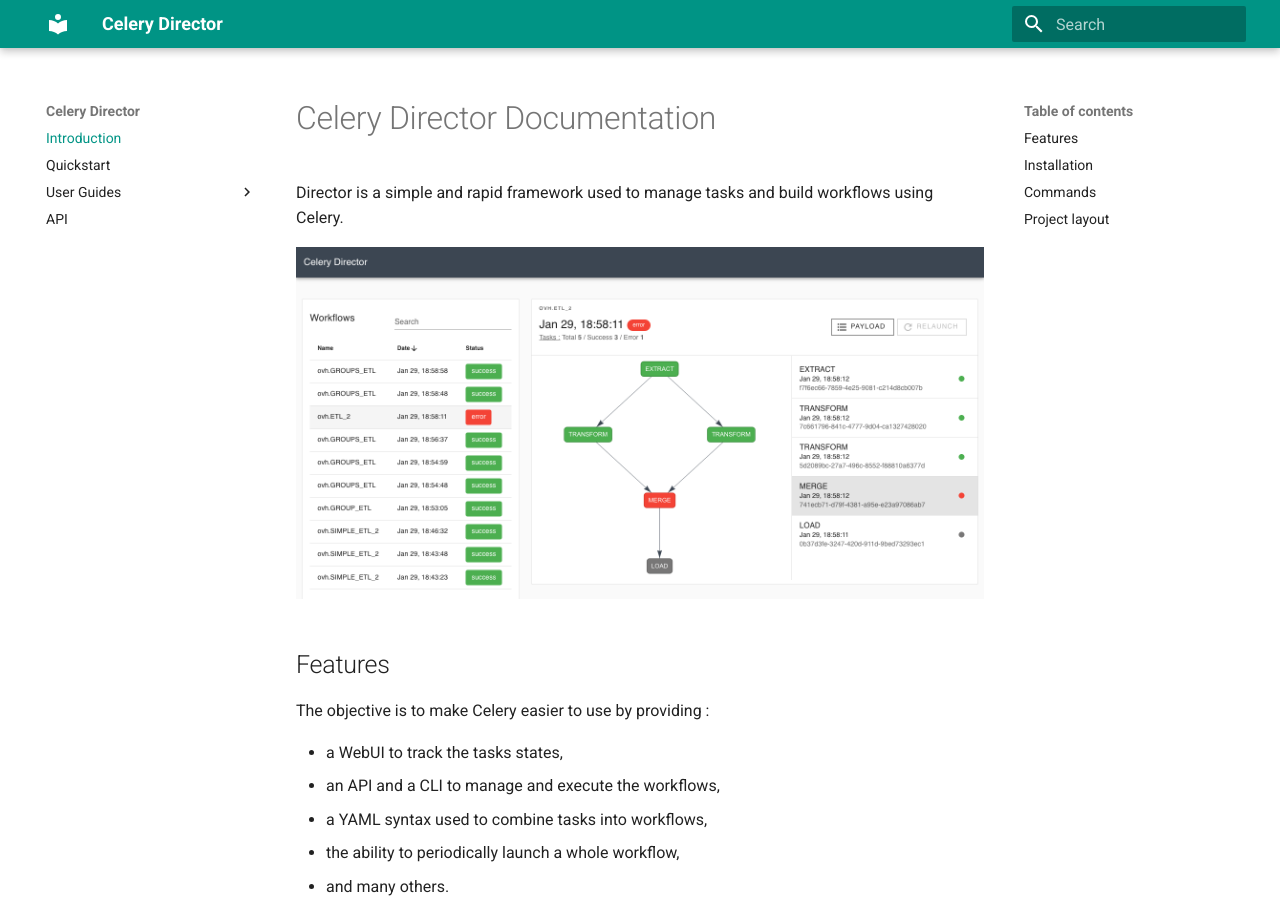
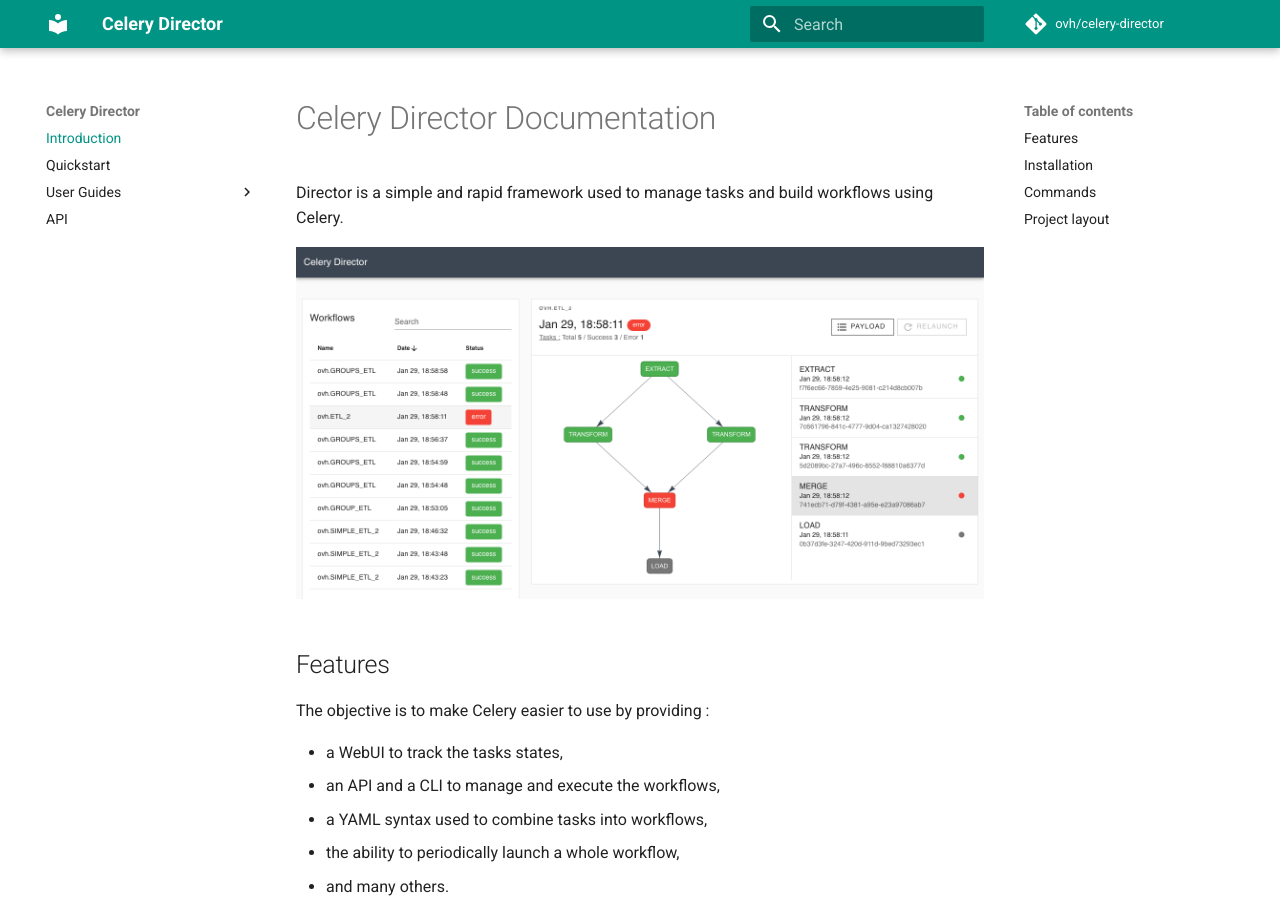
Before and after one commit to ovh/celery-director, an MkDocs documentation site: the page built from docs/docs/index.md, in a window 1280 px wide and 900 px high. Built offline with MkDocs 1.6.1 and Material for MkDocs 9.7.7, drawn with Linux system fonts in a browser that asks for light colours; comment, search, counter and statistics services are not loaded.

Commit message:
doc: add repository link in header
Signed-off-by: Nicolas Crocfer <nicolas.crocfer@corp.ovh.com>

```diff
--- a/docs/mkdocs.yml
+++ b/docs/mkdocs.yml
@@ -1,9 +1,15 @@
 site_name: "Celery Director"
+
+repo_name: ovh/celery-director
+repo_url: https://github.com/ovh/celery-director
+edit_uri: ""
+
 theme:
   name: 'material'
   palette:
     primary: 'teal'
     accent: 'teal'
+
 nav:
   - Introduction: 'index.md'
   - Quickstart: 'quickstart.md'
@@ -14,8 +20,10 @@
     - 'Enable Authentication': 'guides/enable-authentication.md'
     - 'Use Payload': 'guides/use-payload.md'
   - API: 'api.md'
+
 extra_css:
    - "css/custom.css"
+
 markdown_extensions:
   - admonition
   - codehilite
```
